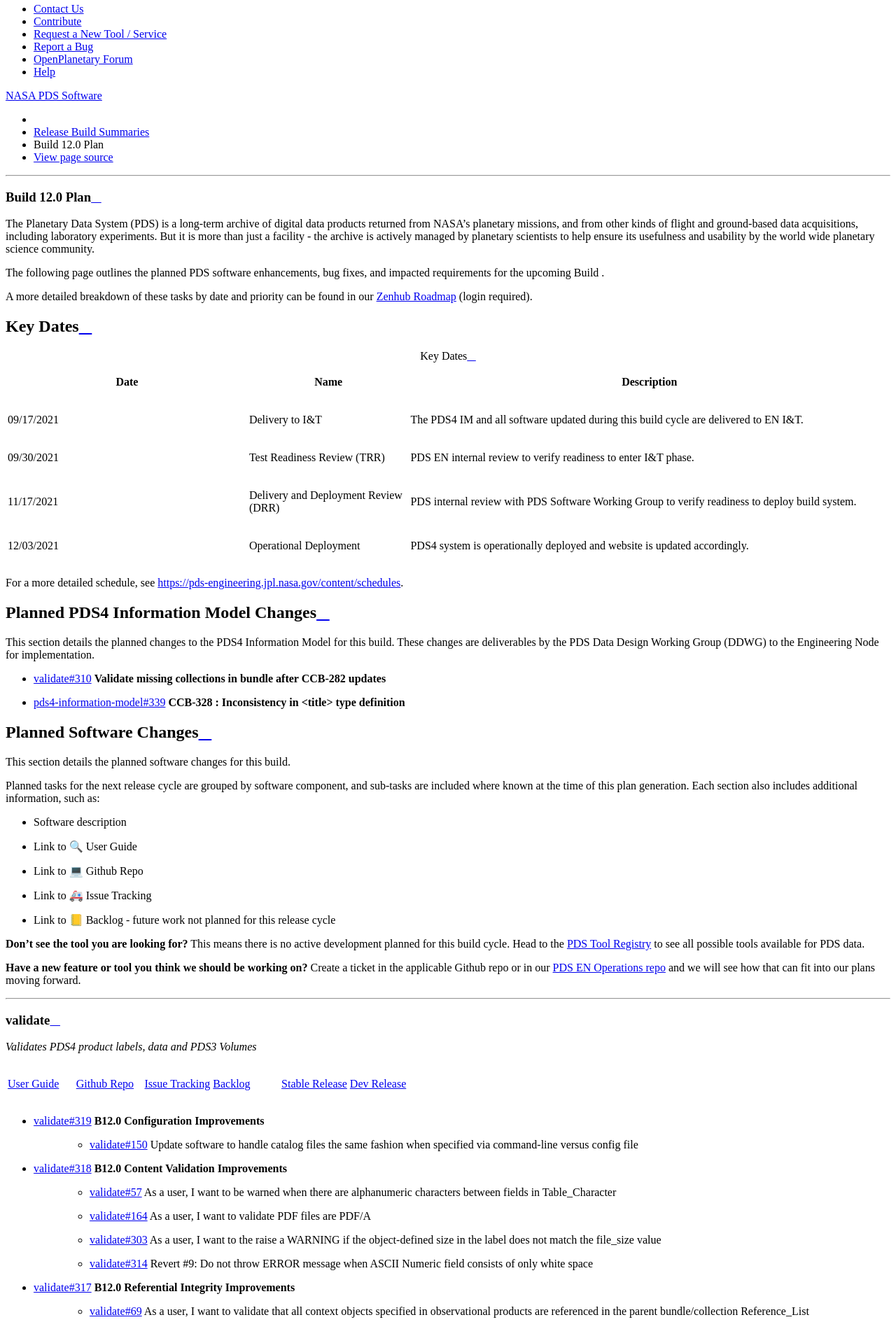
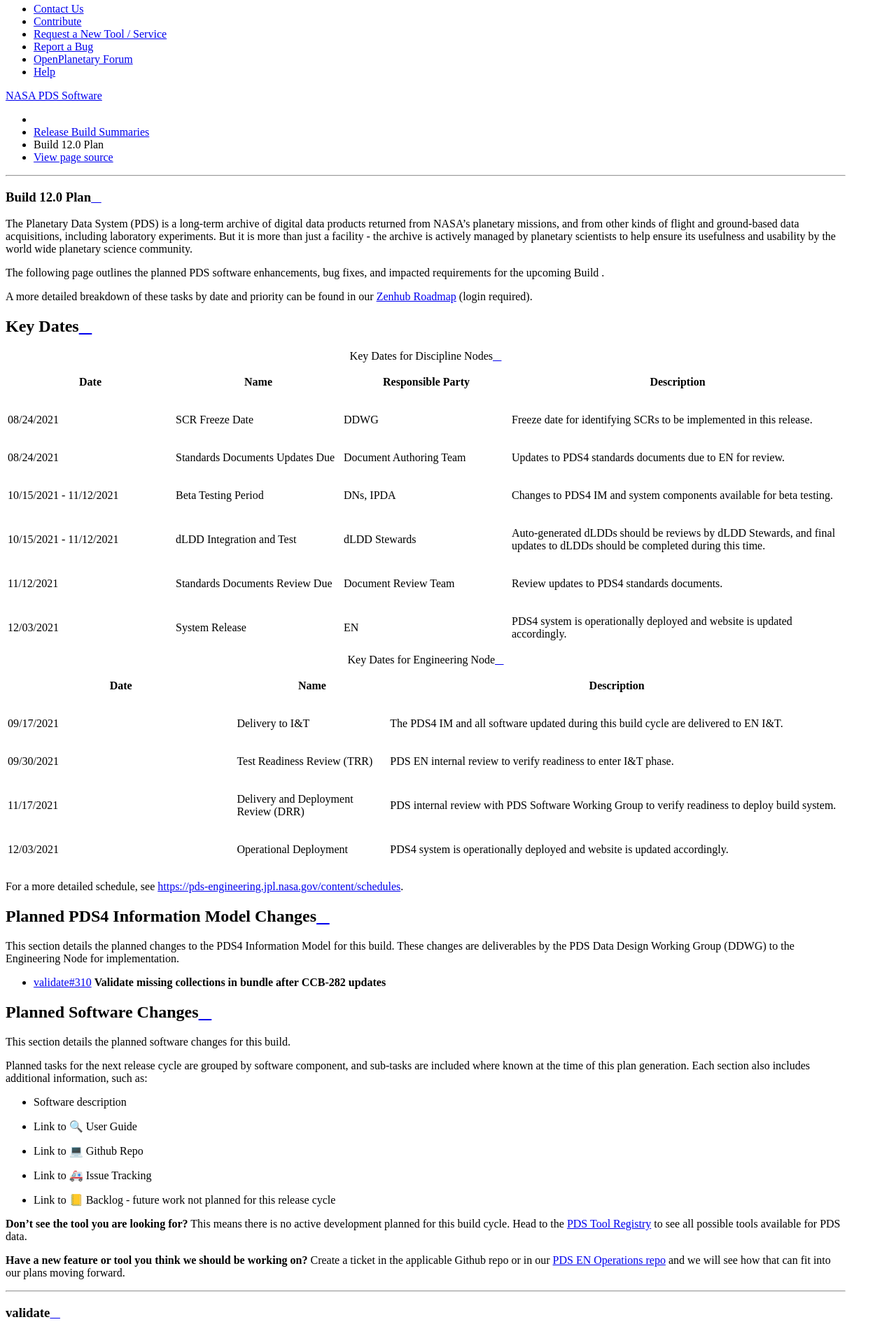
Before and after one commit to NASA-PDS/nasa-pds.github.io, a Sphinx documentation site: the page built from docs/source/releases/12.0/plan.rst, in a window 1280 px wide. Shown: the part 1163-3062 px from the top of the page at 70% size. Built offline with Sphinx 7.4.7 and the Read the Docs theme 2.0.0, drawn with Linux system fonts in a browser that asks for light colours; pages that are not in the unit, such as notebooks, are missing from menus.

Commit message:
update plan with new table

```diff
--- a/docs/source/_static/theme_overrides.css
+++ b/docs/source/_static/theme_overrides.css
@@ -10,4 +10,8 @@
    .wy-table-responsive {
       overflow: visible !important;
    }
+
+   .wy-nav-content {
+      max-width: 1200px !important;
+   }
 }
--- a/docs/source/releases/12.0/plan.rst
+++ b/docs/source/releases/12.0/plan.rst
@@ -20,7 +20,40 @@
 Key Dates
 +++++++++
 
-.. list-table:: Key Dates
+.. list-table:: Key Dates for Discipline Nodes
+    :widths: 20 20 20 40
+    :header-rows: 1
+
+    * - Date
+      - Name
+      - Responsible Party
+      - Description
+    * - 08/24/2021
+      - SCR Freeze Date
+      - DDWG
+      - Freeze date for identifying SCRs to be implemented in this release.
+    * - 08/24/2021
+      - Standards Documents Updates Due
+      - Document Authoring Team
+      - Updates to PDS4 standards documents due to EN for review.
+    * - 10/15/2021 - 11/12/2021
+      - Beta Testing Period
+      - DNs, IPDA
+      - Changes to PDS4 IM and system components available for beta testing.
+    * - 10/15/2021 - 11/12/2021
+      - dLDD Integration and Test
+      - dLDD Stewards
+      - Auto-generated dLDDs should be reviews by dLDD Stewards, and final updates to dLDDs should be completed during this time.
+    * - 11/12/2021
+      - Standards Documents Review Due
+      - Document Review Team
+      - Review updates to PDS4 standards documents.
+    * - 12/03/2021
+      - System Release
+      - EN
+      - PDS4 system is operationally deployed and website is updated accordingly.
+
+.. list-table:: Key Dates for Engineering Node
     :widths: 15 10 30
     :header-rows: 1
 
@@ -49,7 +82,6 @@
 This section details the planned changes to the PDS4 Information Model for this build. These changes are deliverables by the PDS Data Design Working Group (DDWG) to the Engineering Node for implementation.
 
 * `validate#310 <https://github.com/NASA-PDS/validate/issues/310>`_ **Validate missing collections in bundle after CCB-282 updates**
-* `pds4-information-model#339 <https://github.com/NASA-PDS/pds4-information-model/issues/339>`_ **CCB-328 : Inconsistency in <title> type definition**
 
 
 
```
